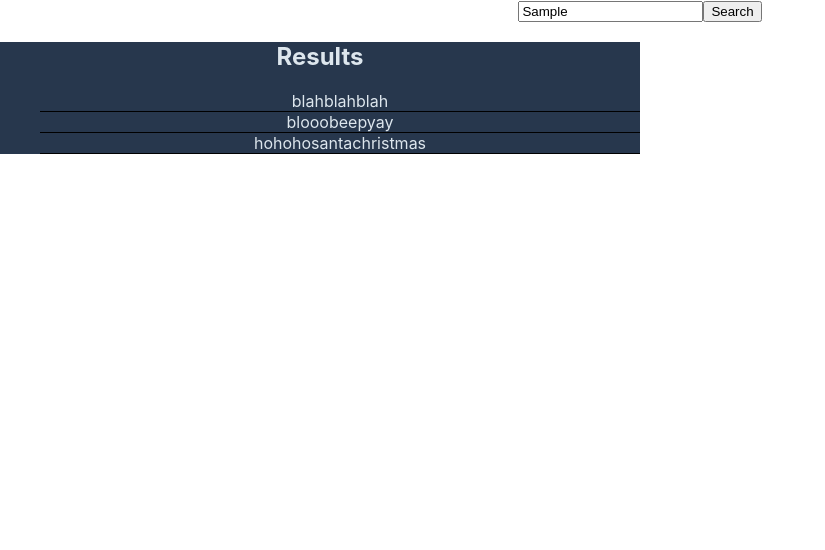
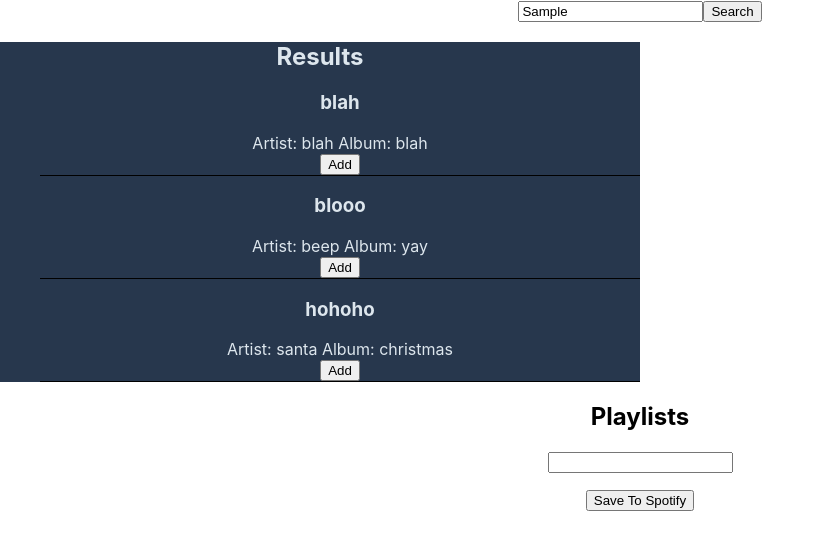
Before and after one commit to BMTimbrell/jammming, a React (Create React App) app: page / in a window 1280 px wide. Both pictures are taken after typing "Sample" into the empty fields and a click on the button "Search". Shown: the top 550 px of the page, without its empty margins (0-825 px from the left). Built offline with nearby package versions, Linux system fonts and the light colour scheme.

Commit message:
can now add and remove tracks from a playlist

```diff
--- a/src/App.js
+++ b/src/App.js
@@ -3,18 +3,27 @@ import './App.css';
 import React, {useState} from 'react';
 import SearchBar from './components/SearchBar';
 import SearchResults from './components/SearchResults';
+import Playlist from './components/Playlist';
 
 function App() {
   const [searchResults, setSearchResults] = useState([]);
+  const [playlist, setPlaylist] = useState([]);
 
   function updateSearchResults(results) {
     setSearchResults(results);
   }
 
+  function updatePlaylist(track, add) {
+    if (add === 'add') {setPlaylist(prev => [...prev, track]); console.log(track)}
+    else if (add === 'remove') setPlaylist(prev => prev.filter(item => item.id !== track.id));
+    else (console.log("Must pass a track followed by 'add' or 'remove' as parameters!"));
+  }
+
   return (
     <div className="App">
       <SearchBar updateSearchResults={updateSearchResults} />
-      <SearchResults searchResults={searchResults} />
+      <SearchResults searchResults={searchResults} updatePlaylist={updatePlaylist} />
+      <Playlist playlist={playlist} updatePlaylist={updatePlaylist} />
     </div>
   );
 }
--- a/src/components/Playlist.js
+++ b/src/components/Playlist.js
@@ -1,8 +1,14 @@
 import React from 'react';
+import Tracklist from './Tracklist';
 
-function Playlist() {
+function Playlist({playlist, updatePlaylist}) {
     return (
-        <div></div>
+        <form>
+            <h2>Playlists</h2>
+            <input />
+            <Tracklist type="playlist" tracks={playlist} updatePlaylist={updatePlaylist} />
+            <button>Save To Spotify</button>
+        </form>
     );
 }
 
--- a/src/components/SearchBar.js
+++ b/src/components/SearchBar.js
@@ -27,12 +27,10 @@ function SearchBar({updateSearchResults}) {
         updateSearchResults(resultsList);
     }
     return (
-        <div>
-            <form onSubmit={handleSubmit}>
-                <input type="text" />
-                <button>Search</button>
-            </form>
-        </div>
+        <form onSubmit={handleSubmit}>
+            <input type="text" />
+            <button>Search</button>
+        </form>
     );
 }
 
--- a/src/components/SearchResults.js
+++ b/src/components/SearchResults.js
@@ -1,12 +1,12 @@
 import React, {useState} from 'react';
 import Tracklist from './Tracklist';
 import styles from '../resources/SearchResults.module.css';
-function SearchResults({searchResults}) {
+function SearchResults({searchResults, updatePlaylist}) {
 
     return (
         <div className={styles.searchResults}>
             <h2>Results</h2>
-            <Tracklist tracks={searchResults} />
+            <Tracklist type="search" tracks={searchResults} updatePlaylist={updatePlaylist} />
         </div>
     );
 }
--- a/src/components/Track.js
+++ b/src/components/Track.js
@@ -1,13 +1,13 @@
 import React from 'react';
 import styles from '../resources/Track.module.css';
 
-function Track({key, name, artist, album}) {
+function Track({key, name, artist, album, button, updatePlaylist, track}) {
+
     return (
         <div>
-            <li key={key} className={styles.track}>
-
-                {name}{artist}{album}
-            </li>
+            <h3>{name}</h3>
+            <span>Artist: {artist} </span>
+            <span>Album: {album}</span>
         </div>
     );
 }
--- a/src/components/Tracklist.js
+++ b/src/components/Tracklist.js
@@ -2,12 +2,19 @@ import React from 'react';
 import Track from './Track';
 import styles from '../resources/Tracklist.module.css';
 
-function Tracklist({tracks}) {
+function Tracklist({type, tracks, updatePlaylist}) {
+    const handleAdd = (track) => updatePlaylist(track, 'add');
+    const handleRemove = (track) => updatePlaylist(track, 'remove');
     return (
         <div>
             <ul className={styles.tracklist}>
                 {tracks.map(track => (
-                    <Track key={track.id} name={track.name} artist={track.artist} album={track.album} />
+                    <li key={track.id} className={styles.track}>
+                        <Track name={track.name} artist={track.artist} album={track.album} />
+                        <button onClick={type === "search" ? () => handleAdd(track) : () => handleRemove(track)}>
+                            {type === "search" ? "Add" : "Remove"}
+                        </button>
+                    </li>
                 ))}
             </ul>
 
--- a/src/resources/Tracklist.module.css
+++ b/src/resources/Tracklist.module.css
@@ -1,3 +1,7 @@
 .tracklist {
     list-style-type: none;
 }
+
+.track {
+    border-bottom: 1px solid black;
+}
```
